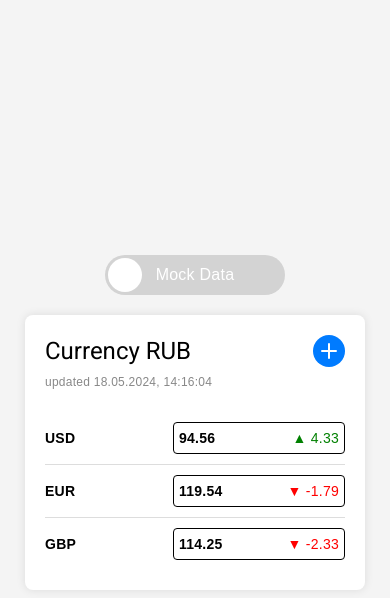
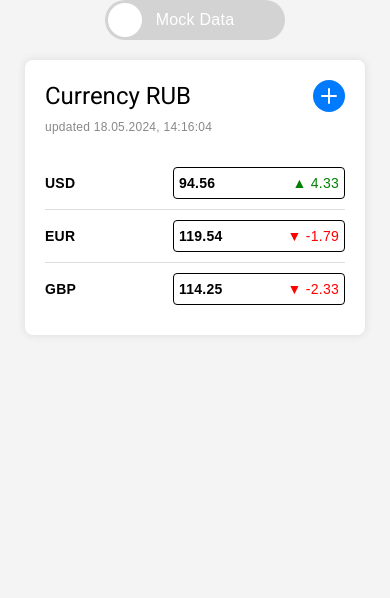
Before and after one commit to K-gns/Currency-list, an Angular app: page / in a window 390 px wide. Shown: the top 598 px of the page. Built offline with nearby package versions, Linux system fonts and the light colour scheme.

Commit message:
V1.5 api key and mobile css

```diff
--- a/src/app/currency-list/currency-list.component.css
+++ b/src/app/currency-list/currency-list.component.css
@@ -213,3 +213,16 @@ button#addCurrencyBtn:hover {
   padding: 0 10px;
   z-index: 1;
 }
+
+@media only screen and (max-width: 600px) {
+  .app-container {
+    position: fixed;
+    top: 0;
+    left: 0;
+    width: 100%;
+    height: 100%;
+    display: flex;
+    align-items: center;
+    justify-content: flex-start;
+  }
+}
```
